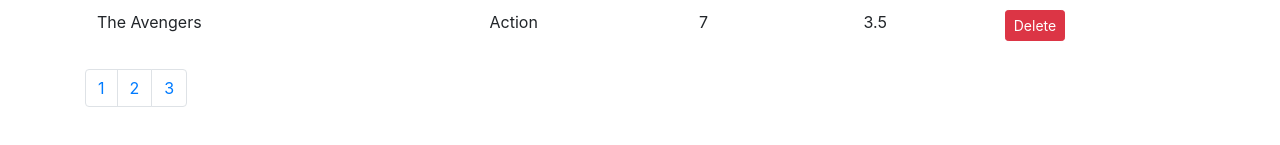
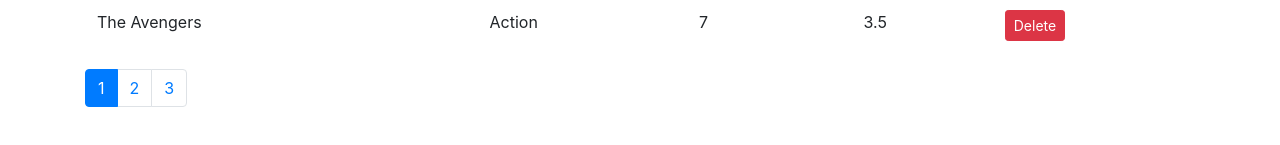
Before and after one commit to priyaesh/vidly-excercise, a React (Create React App) app: page / in a window 1280 px wide. Shown: the part 561-706 px from the top of the page. Built offline with nearby package versions, Linux system fonts and the light colour scheme.

Commit message:
handlePageChange

```diff
--- a/src/common/pagination.jsx
+++ b/src/common/pagination.jsx
@@ -2,20 +2,29 @@
 import _ from "lodash";
 
 const Pagination = (props) => {
-  const { itemCount, pageSize } = props;
+  const { itemCount, pageSize, onPageChange, currentPage } = props;
+  console.log(currentPage);
 
   const pagesCount = Math.ceil(itemCount / pageSize);
-  console.log(pagesCount);
 
   const pages = _.range(1, pagesCount + 1);
-  console.log(pages);
 
   return (
     <nav>
       <ul className="pagination">
         {pages.map((page) => (
-          <li key={page} className="page-item">
-            <a className="page-link">{page}</a>
+          <li
+            key={page}
+            className={page === currentPage ? "page-item active" : "page-item"}
+          >
+            <a
+              className="page-link"
+              onClick={() => {
+                onPageChange(page);
+              }}
+            >
+              {page}
+            </a>
           </li>
         ))}
       </ul>
--- a/src/components/movies.jsx
+++ b/src/components/movies.jsx
@@ -6,6 +6,7 @@
   state = {
     movies: getMovies(),
     pageSize: 4,
+    currentPage: 1,
   };
   handleOnClick = (movie) => {
     console.log("Button Clicked", movie);
@@ -13,10 +14,11 @@
     this.setState({ movies: movies });
   };
   handlePageChange = (page) => {
-    console.log(page);
+    this.setState({ currentPage: page });
   };
   render() {
     const { length: count } = this.state.movies;
+    const { pageSize, currentPage } = this.state;
 
     if (count === 0) return <p> There is no movies in the database</p>;
 
@@ -54,7 +56,8 @@
         </table>
         <Pagination
           itemCount={count}
-          pageSize={this.state.pageSize}
+          pageSize={pageSize}
+          currentPage={currentPage}
           onPageChange={this.handlePageChange}
         />
       </>
```
